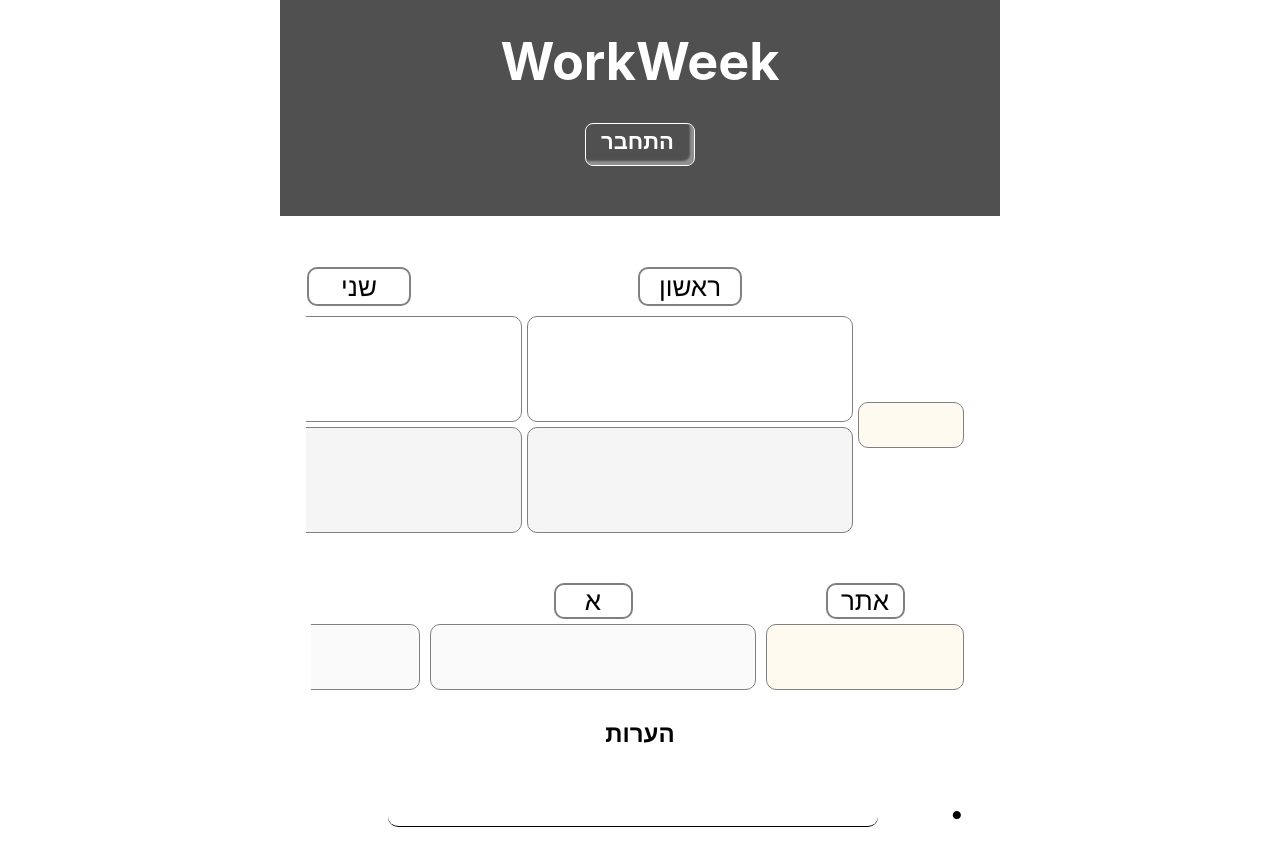
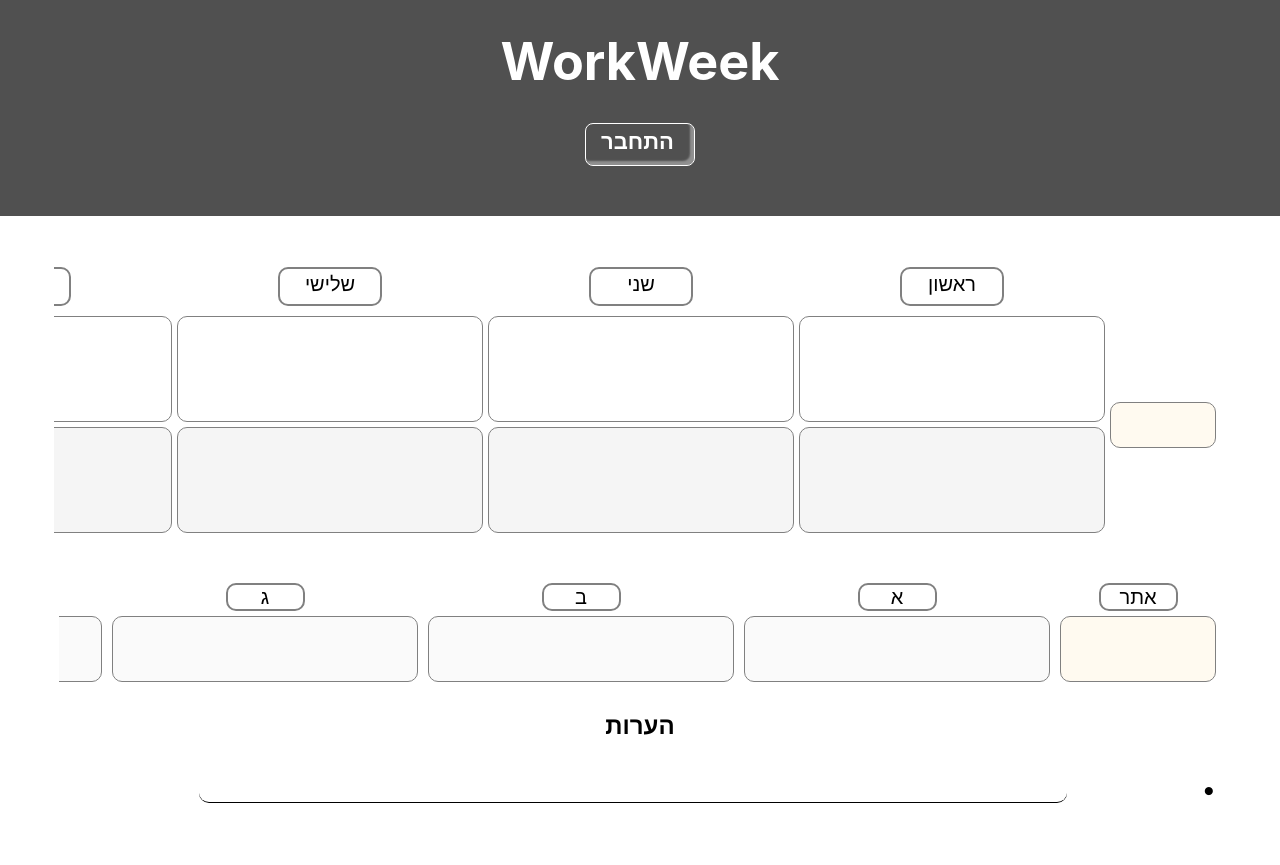
Before and after one commit to yotam-yakovw/workweek, a React (Create React App) app: page / in a window 1280 px wide. After the commit the page ends 824 px from the top, so only its background shows below. Built offline with nearby package versions, Linux system fonts and the light colour scheme; no server answers.

Commit message:
style changes for higher resolution

```diff
--- a/src/Components/App/App.css
+++ b/src/Components/App/App.css
@@ -1,6 +1,5 @@
 .App {
   width: 100vw;
-  max-width: 720px;
   margin: 0 auto;
   text-align: center;
   display: flex;
--- a/src/Components/Locations/Locations.css
+++ b/src/Components/Locations/Locations.css
@@ -13,6 +13,7 @@
   background-color: white;
   border: 2px solid #808080;
   border-radius: 10px;
+  font-size: 20px;
   width: 75px;
   margin: auto;
 }
@@ -26,12 +27,13 @@
 
 .location__textarea {
   width: 25vw;
+  max-width: 300px;
   min-width: 100px;
   height: 60px;
   resize: none;
   border: 1px solid #808080;
   border-radius: 10px;
-  font-size: 16px;
+  font-size: 18px;
   line-height: 20px;
   text-align: center;
 }
@@ -43,6 +45,7 @@
 .location__textarea_name {
   background-color: floralwhite;
   width: 15vw;
+  max-width: 150px;
   margin: 0 auto;
 }
 
--- a/src/Components/Notes/Notes.css
+++ b/src/Components/Notes/Notes.css
@@ -12,6 +12,7 @@
 
 .note {
   width: 90%;
+  max-height: 50px;
   display: flex;
   flex-direction: row-reverse;
   align-items: center;
--- a/src/Components/UserForm/UserForm.css
+++ b/src/Components/UserForm/UserForm.css
@@ -6,6 +6,7 @@
   gap: 10px;
   opacity: 0;
   max-height: 0;
+  max-width: 400px;
   overflow: hidden;
   transition: all 200ms linear;
 }
--- a/src/Components/Workers/Workers.css
+++ b/src/Components/Workers/Workers.css
@@ -16,14 +16,13 @@
 .day {
   background-color: white;
   width: 100px;
-  max-width: 100px;
   height: 35px;
   border: 2px solid #808080;
   border-radius: 10px;
   position: sticky;
   top: 10px;
-  overflow: scroll;
-  line-height: 35px;
+  font-size: 20px;
+  line-height: 30px;
 }
 
 .placeholder {
@@ -47,7 +46,7 @@
   width: 100px;
   height: 40px;
   resize: none;
-  font-size: 16px;
+  font-size: 18px;
   line-height: 20px;
   margin: auto 0;
   border: 1px solid grey;
@@ -66,11 +65,12 @@
 
 .worker__textarea {
   width: 25vw;
+  max-width: 300px;
   height: 100px;
   border: 1px solid grey;
   border-radius: 10px;
   margin: 0 auto;
-  font-size: 14px;
+  font-size: 18px;
   resize: none;
   text-align: center;
 }
```
